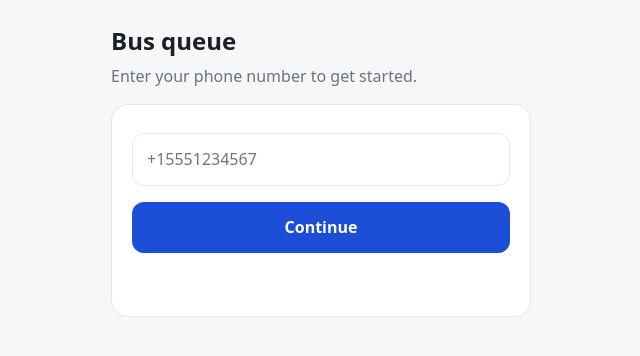
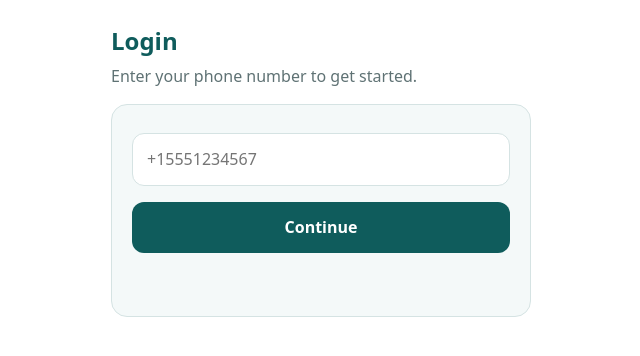
Before and after one commit to sacsales/busqueue, a website: page public/index.html in a window 1280 px wide. Shown: the whole page, without its empty margins (319-959 px from the left). Drawn offline with Linux system fonts and the light colour scheme; no server answers.

Commit message:
teal color scheme

```diff
--- a/public/index.html
+++ b/public/index.html
@@ -3,14 +3,14 @@
 <head>
   <meta charset="utf-8">
   <meta name="viewport" content="width=device-width, initial-scale=1">
-  <title>Bus queue</title>
+  <title>P2P Digital Queue</title>
   <link rel="stylesheet" href="style.css">
 </head>
 <body>
 <div class="app">
 
   <section id="phoneScreen">
-    <h1>Bus queue</h1>
+    <h1>Login</h1>
     <p class="muted">Enter your phone number to get started.</p>
     <div class="card">
       <input id="phone" type="tel" placeholder="+15551234567" autocomplete="tel">
@@ -20,7 +20,7 @@
   </section>
 
   <section id="routeScreen" hidden>
-    <h1>Choose a route</h1>
+    <h1>Choose a Route</h1>
     <div id="routeList"></div>
   </section>
 
--- a/public/style.css
+++ b/public/style.css
@@ -1,17 +1,21 @@
 /* 1. Colors live in one place, so the whole look can change by editing these */
 :root {
-  --bg: #f6f7f9;
-  --card: #ffffff;
-  --text: #1c1f26;
-  --muted: #6b7280;
-  --border: #e3e6eb;
-  --primary: #1d4ed8;
+  color-scheme: light;
+  --bg: #ffffff;
+  --card: #f4f9f9;
+  --field: #ffffff;
+  --text: #1a2b2e;
+  --muted: #5f7274;
+  --border: #d5e3e3;
+  --primary: #0f5c5c;
   --primary-text: #ffffff;
-  --ok-bg: #e6f6ec;   --ok-text: #14532d;
+  --ok-bg: #e6f5e9;   --ok-text: #14532d;
   --bad-bg: #fde8e8;  --bad-text: #7f1d1d;
   --warn-bg: #fff4d6; --warn-text: #7a4b00;
-  --done-bg: #e8eefc; --done-text: #1e3a8a;
+  --done-bg: #e9edf2; --done-text: #334155;
 }
+
+/*
 
 @media (prefers-color-scheme: dark) {
   :root {
@@ -28,6 +32,9 @@
     --done-bg: #1c2747; --done-text: #c7d6ff;
   }
 }
+*/
+
+
 
 /* 2. Make the hidden attribute always win */
 [hidden] { display: none !important; }
@@ -69,9 +76,12 @@ input, select {
   margin: 8px 0;
   border: 1px solid var(--border);
   border-radius: 12px;
-  background: var(--card);
+  background: var(--field);
   color: var(--text);
 }
+
+h1 { color: var(--primary); }
+button.choice:hover { border-color: var(--primary); background: #eef6f6; }
 
 input:focus, select:focus, button:focus-visible {
   outline: 3px solid color-mix(in srgb, var(--primary) 40%, transparent);
```
Also changed, not shown: public/attendant.html (+1 -1 lines), public/driver.html (+1 -1 lines).
